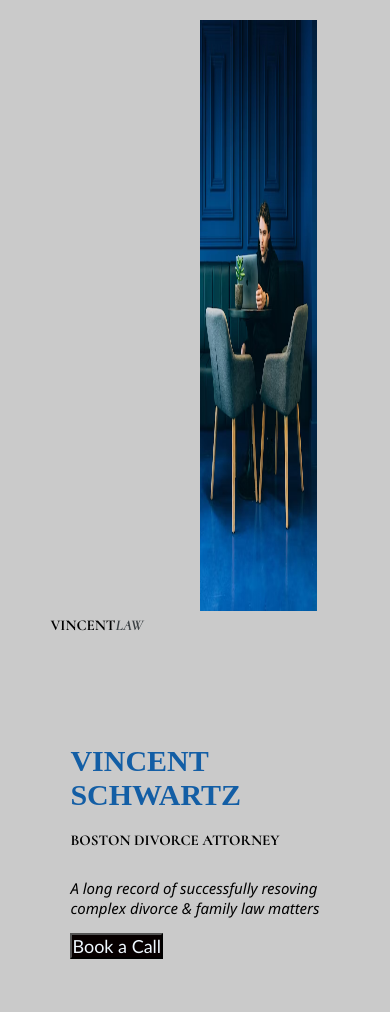
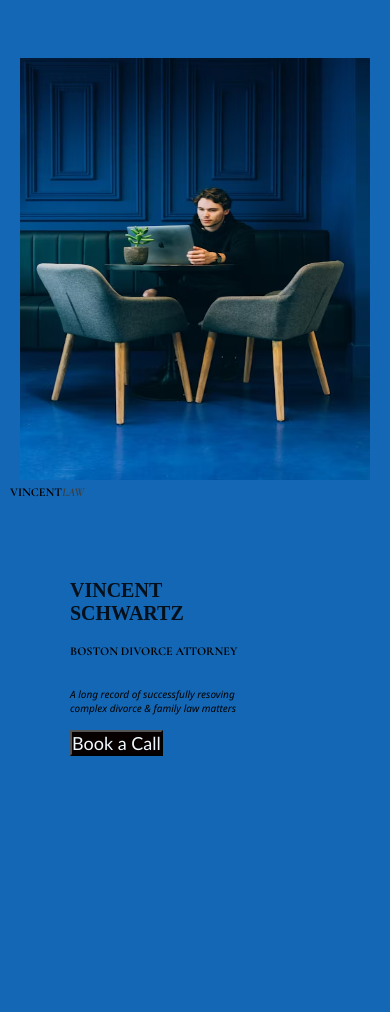
Before and after one commit to DinushaMadhushani/web_page, a plain HTML site: page index.html in a window 390 px wide. After the commit the page ends 844 px from the top, so only its background shows below. Drawn offline with Linux system fonts and the light colour scheme; a web font is replaced by a local one.

Commit message:
responsive

```diff
--- a/assests/css/style.css
+++ b/assests/css/style.css
@@ -8,7 +8,7 @@
     box-sizing: border-box;
 }
 body{
-    background-color: rgb(202, 202, 202);
+    background-color: rgb(20, 103, 180);
     min-height: 100vh;
     width: 100vw;
     display: flex;
@@ -40,8 +40,8 @@ body{
     display: flex;
     flex: 1.5;
     position: relative;
-    height: 70vh;
-    width: 30vw;
+    height: 80vh;
+    width: 40vw;
     margin-left: 150px;
 
 }
@@ -67,9 +67,9 @@ span{
 
 
 h1{
-    margin-top: 90px;
+    margin-top: 150px;
     font-family:Arsenal;
-    color: #135ea5;
+    color: #04101b;
 
 }
 
@@ -90,8 +90,44 @@ h4{
         display: flex;
         flex-direction: column-reverse;
     }
-    .img{
-        width:400px;
-        height:30vh;
+    .image img{
+        margin-top:20px ;
+        width:350px;
+        height:50vh;
+        align-items: center;
+        margin-left: 10px;
+        margin-right: 10px;
     }
+    h1{
+        font-size: 20px;
+    }
+    h4{
+        font-size: 12px;
+    }
+    p{
+        font-size:10px ;
+    }
+    .content{
+        margin-left: 40px;
+        margin-right: 40px;
+        justify-content: center;
+        align-items: center;
+    }
+    .logo{
+        margin-top: 5px;
+    }
+
 }
+
+/*tab screen*/
+
+@media  (max-width:768px){
+    .flex-container-main{
+        display: flex;
+    }
+h1{
+        margin-top:60px;
+    }
+
+
+}
```
Also changed, not shown: index.html (+1 -1 lines).
